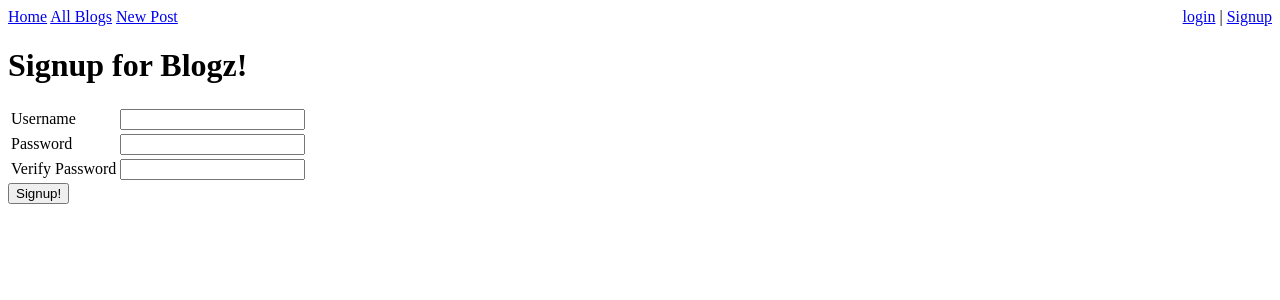
After one commit to sowmyaananth2019/Blogz, a Flask app: template templates/signup.html in a window 1280 px wide. The commit adds this page. Shown: the top 300 px of the page. Run offline with Flask 2, Linux system fonts and the light colour scheme; the template is opened without the code that fills it, so the values that code supplies are empty.

Commit message:
started blogs

```diff
--- a/main.py
+++ b/main.py
@@ -10,22 +10,42 @@ from sqlalchemy import desc
 
 app = Flask(__name__)
 app.config['DEBUG'] = True
-app.config['SQLALCHEMY_DATABASE_URI'] = 'mysql+pymysql://build-a-blog:sowmya123@localhost:8889/build-a-blog'
+app.config['SQLALCHEMY_DATABASE_URI'] = 'mysql+pymysql://blogz:sowmya123@localhost:8889/blogz'
 app.config['SQLALCHEMY_ECHO'] = True
 
 db = SQLAlchemy(app)
+
+class Blog(db.Model):
+    id = db.Column(db.Integer, primary_key=True)
+    title = db.Column(db.String(140))
+    body = db.Column(db.String(1200))
+    owner_id = db.Column(db.Integer, db.ForeignKey('user.id'))
+
+    def __init__(self, title, body, owner):
+        self.title = title
+        self.body = body
+        self.owner = owner
 
 
 
 
 
-class Blog(db.Model):
-
+class User(db.Model):
     id = db.Column(db.Integer, primary_key=True)
-    title = db.Column(db.String(200))
-    body = db.Column(db.String(500))
+    username = db.Column(db.String(120), unique=True)
+    password = db.Column(db.String(120))
+    blogs = db.relationship('Blog', backref='owner')
 
 
+
+    def __init__(self, username, password):
+        self.username = username
+        self.password = password
+
+
+
+    def __repr__(self):
+        return self.username
 
     def __init__(self, title, body):
         self.title = title
--- a/templates/base.html
+++ b/templates/base.html
@@ -1,27 +1,85 @@
 <!doctype html>
+
 <html>
+
+  <head>
+
+    <title>Blogz</title>
+
     <style>
-        .error { color: red; }
+
+      .error {
+
+        color: red;
+
+      }
+
+      textarea { width: 650px; height: 200px }
+
     </style>
-    <head>
-            <link rel= "stylesheet" type= "text/css" href= "{{ url_for('static',filename='mainpage.css') }}">
 
-            <title>{{title}}</title>
+  </head>
 
-    </head>
-        <title>{{title}}</title>
-    </head>
-<body>
+  <body>
+
+    <div style='float: right'>
+
+      {% if 'username' in session %}
+
+        {{ session['username'] }}
+
+        <form action="/logout" method="post" id='logout'>
+
+          <input type="submit" value="Log Out" />
+
+        </form>
+
+      {% else %}
+
+        <a href="login">login</a> | <a href="signup">Signup</a>
+
+      {% endif %}
+
+    </div>
 
 
 
-    <nav>
-    <a href='/blog'>Home</a>
-    <a href='/newpost'>New Post</a>
-    <hr />
-    </nav>
+    <div>
+
+      <a href="/">Home</a>
+
+      <a href="/blogz">All Blogs</a>
+
+      <a href="/newpost">New Post</a>
+
+    </div>
+
+
+
+    {% with messages = get_flashed_messages(with_categories=True) %}
+
+    <ul>
+
+      {% for category,message in messages %}
+
+        <li class="{{category}}">{{message}}</li>
+
+      {% endfor %}
+
+    </ul>
+
+
+
+    {% endwith %}
+
+
+
     {% block content %}
+
     {% endblock %}
 
-</body>
+
+
+  </body>
+
 </html>
--- /dev/null
+++ b/templates/signup.html
@@ -0,0 +1,55 @@
+{% extends "base.html" %}
+
+
+
+{% block content %}
+
+<h1>Signup for Blogz!</h1>
+
+<form action="/signup" method="POST">
+
+    <table>
+
+        <tr>
+
+            <td><label for="username">Username</label></td>
+
+            <td>
+
+                <input name="username" type="username" value="{{ username }}">
+
+            </td>
+
+        </tr>
+
+        <tr>
+
+            <td><label for="password">Password</label></td>
+
+            <td>
+
+                <input name="password" type="password">
+
+            </td>
+
+        </tr>
+
+        <tr>
+
+            <td><label for="verify">Verify Password</label></td>
+
+            <td>
+
+                <input name="verify" type="password">
+
+            </td>
+
+        </tr>
+
+    </table>
+
+    <input type="submit" value="Signup!">
+
+</form>
+
+{% endblock %}
```
Also changed, not shown: templates/login.html (added, +23 -0 lines).
